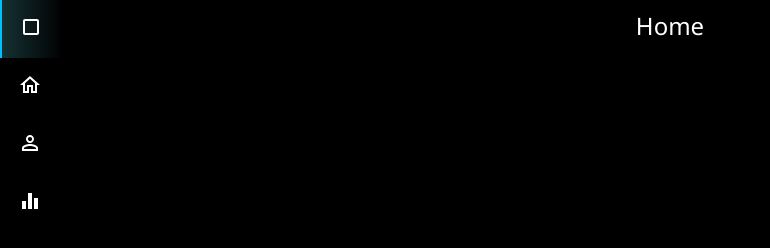
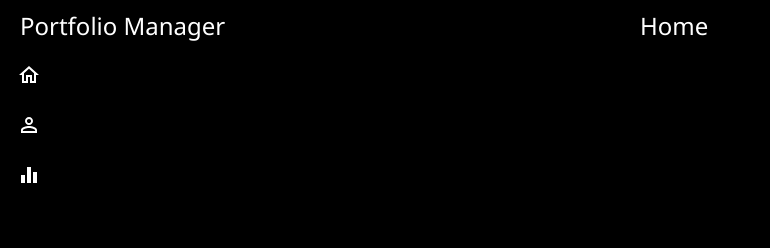
Before and after one commit to aland1298/PortfolioManager, a React app: page /company in a window 1280 px wide. Shown: the whole page, without its empty margins (0-770 px from the left). Built offline with nearby package versions, Linux system fonts and the light colour scheme.

Commit message:
Fixed header to have text logo & nav hitbox

```diff
--- a/src/js/app/StockPortfolio.js
+++ b/src/js/app/StockPortfolio.js
@@ -13,13 +13,13 @@ import Header from "../components/header";
 const StockPortfolio = () => {
     return (
         <main>
-            <section id="nav-container">
-                <MainNav />
-            </section>
+            <header id="header-container">
+                <Header title="Home" />
+            </header>
             <section id="component-container">
-                <header id="header-container">
-                    <Header title="Home" />
-                </header>
+                <section id="nav-container">
+                    <MainNav />
+                </section>
                 <div id="route-container">
                     <Route path="/" exact component={Home} />
                     <Route path="/home" exact component={Home} />
--- a/src/js/components/header.js
+++ b/src/js/components/header.js
@@ -1,10 +1,14 @@
 import React from 'react';
 import "../../sass/header.scss"
+import {Link} from "react-router-dom";
 
 const Header = (props) => {
     return (
-        <header>
-            <h1>{props.title}</h1>
+        <header id="header-container">
+            <ul id="header-list-container">
+                <li><Link id="link" to="/">Portfolio Manager</Link></li>
+                <li><h1>{props.title}</h1></li>
+            </ul>
         </header>
     )
 };
--- a/src/js/components/nav-bar.js
+++ b/src/js/components/nav-bar.js
@@ -4,12 +4,13 @@ import "../../sass/navbar.scss";
 
 const MainNav = () => {
     return (
-        <ul id="list">
-            <li><Link to="/"><img src="/src/img/logo.svg" alt="home" /></Link></li>
-            <li><Link to="/home"><img src="/src/img/home.svg" alt="home" /></Link></li>
-            <li><Link to="/client"><img src="/src/img/profile.svg" alt="client" /></Link></li>
-            <li><Link to="/company"><img src="/src/img/barchart.svg" alt="company" /></Link></li>
-        </ul>
+        <div id="aside-container">
+            <ul id="list">
+                <li><Link className="nav-link" to="/home"><img src="/src/img/home.svg" alt="home" /></Link></li>
+                <li><Link className="nav-link" to="/client"><img src="/src/img/profile.svg" alt="client" /></Link></li>
+                <li><Link className="nav-link" to="/company"><img src="/src/img/barchart.svg" alt="company" /></Link></li>
+            </ul>
+        </div>
     )
 }
 
--- a/src/sass/header.scss
+++ b/src/sass/header.scss
@@ -1,6 +1,27 @@
-header {
-  h1 {
-    font-size: var(--header-font-size);
-    color: var(--primary-font-color);
+#header-container {
+  width: 100%;
+
+  #header-list-container {
+    display: flex;
+    width: 100%;
+    position: relative;
+
+    li {
+      #link {
+        font-size: var(--header-font-size);
+        color: var(--primary-font-color);
+        text-decoration: none;
+        margin-left: 20px;
+        user-select: none;
+      }
+
+      h1 {
+        font-size: var(--header-font-size);
+        color: var(--primary-font-color);
+        position: absolute;
+        left: 50%;
+        user-select: none;
+      }
+    }
   }
 }
--- a/src/sass/navbar.scss
+++ b/src/sass/navbar.scss
@@ -1,16 +1,23 @@
+#signature {
+  color: var(--primary-font-color);
+}
 #list {
   display: flex;
   flex-direction: column;
   width: inherit;
 
   li {
-    display: flex;
-    justify-content: center;
-    align-items: center;
-    padding-bottom: 15px;
-    padding-top: 15px;
+    height: 50px;
     width: inherit;
     user-select: none;
+
+    .nav-link {
+      display: flex;
+      justify-content: center;
+      align-items: center;
+      width: 100%;
+      height: 100%;
+    }
 
     &:hover {
       border-left: 2px solid var(--secondary-base-color);
--- a/src/sass/stockportfolio.scss
+++ b/src/sass/stockportfolio.scss
@@ -1,35 +1,34 @@
 main {
   display: flex;
-  flex-direction: row;
+  flex-direction: column;
   background-color: var(--primary-dark-color);
   height: 100vh;
   width: 100vw;
 
-  #nav-container {
+  #header-container {
+    display: flex;
+    justify-content: center;
+    align-items: center;
     background-color: var(--primary-dark-color);
-    width: 60px;
-
+    height: 50px;
   }
 
   #component-container {
     display: flex;
     width: inherit;
-    flex-direction: column;
+    flex-direction: row;
 
-    #header-container {
-      display: flex;
-      justify-content: center;
-      align-items: center;
+    #nav-container {
       background-color: var(--primary-dark-color);
-      height: 50px;
+      width: 60px;
     }
 
     #route-container {
+      width: 100%;
       display: flex;
       padding-top: 30px;
       justify-content: center;
       align-items: center;
-
     }
   }
 }
```
